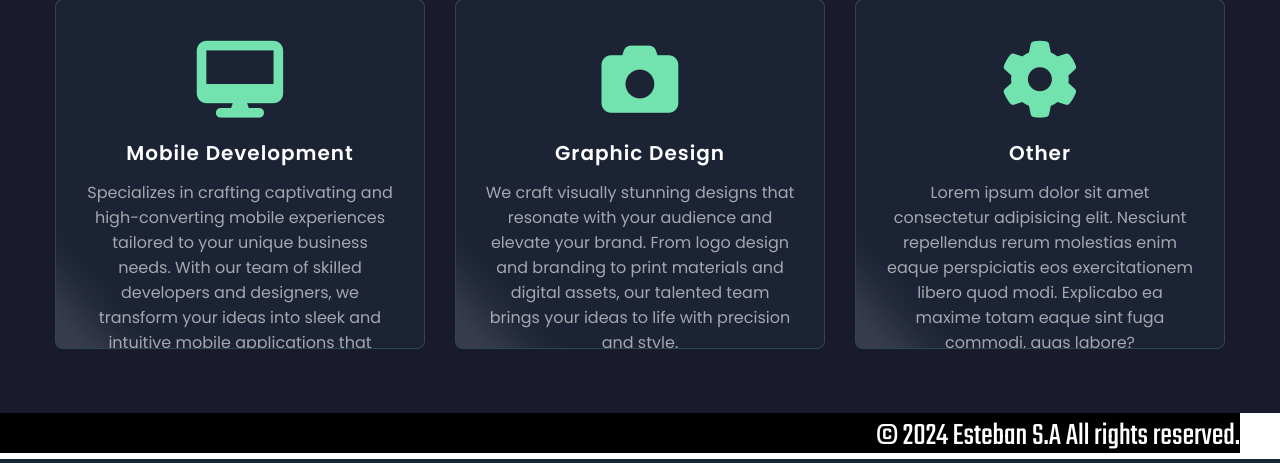
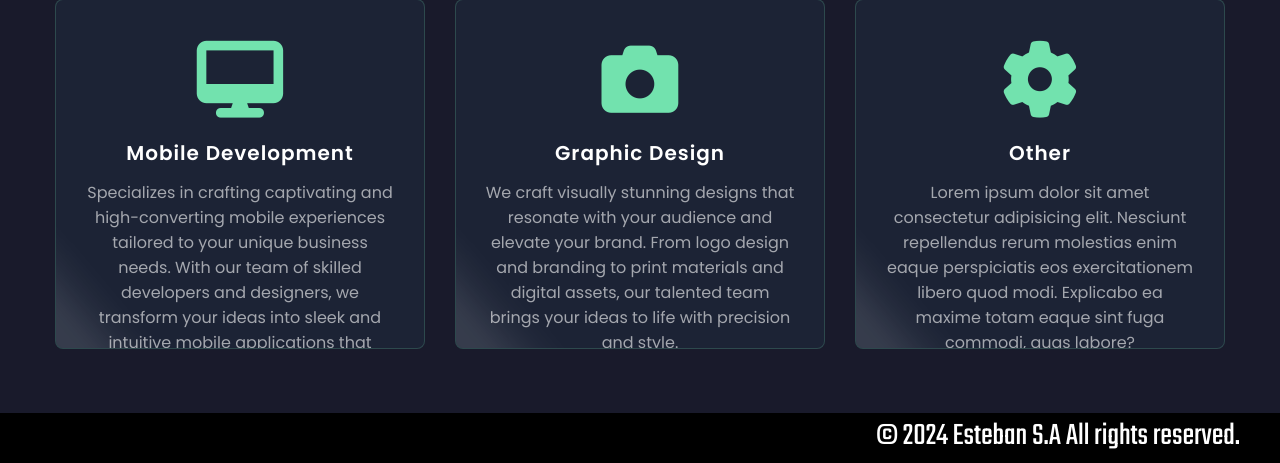
Before and after one commit to Panitoback/CMPG-Georgian, a PHP site: page /Terreneitor/customer.html in a window 1280 px wide. Shown: the part 645-1108 px from the top of the page. Run offline with PHP 8.4, Linux system fonts and the light colour scheme; some libraries are stand-ins or nearby versions; some web fonts are replaced.

Commit message:
Update styleCustomer.css

```diff
--- a/Terreneitor/css/styleCustomer.css
+++ b/Terreneitor/css/styleCustomer.css
@@ -181,13 +181,13 @@ h1 span{
 /* -------------------------------------- FOOTER ------------------------------ */
 
 footer{
-    margin-right: 40px;
-    height: 40px;
+    height: 50px;
     position: relative;
     background-color: var(--black);
 }
 
 footer span{
+    margin-right: 40px;
     font-family: "Teko", sans-serif;
     font-size: 2em;
     right: 0;
```
